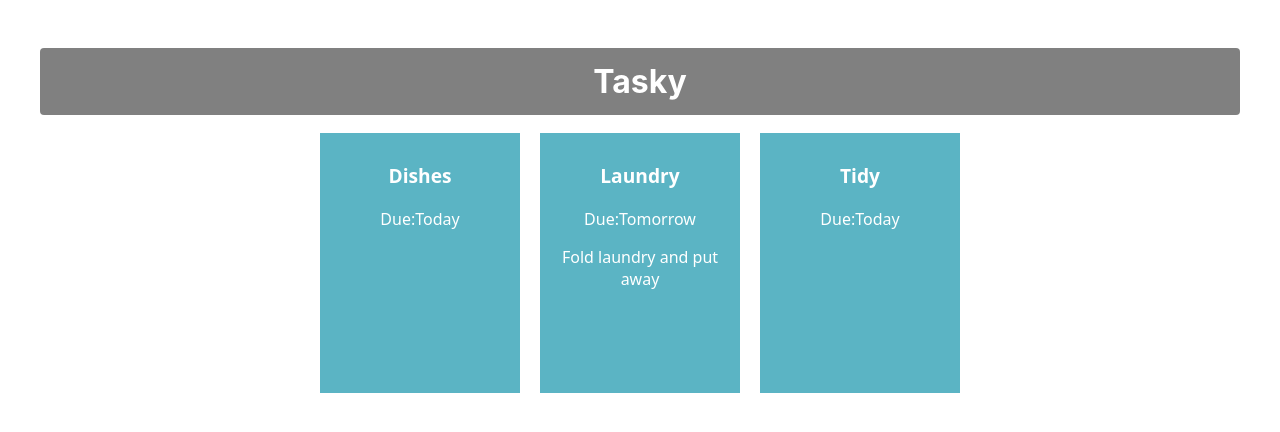
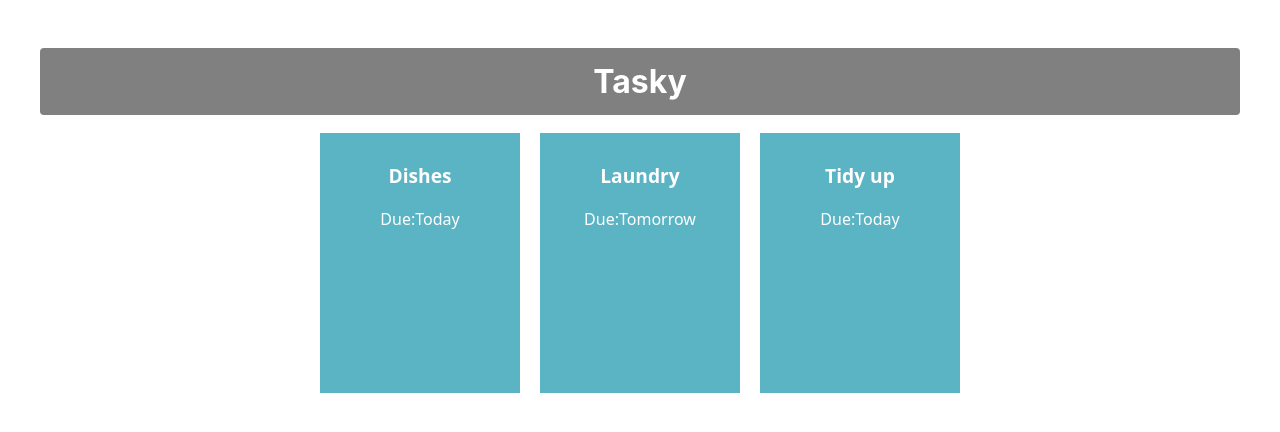
Before and after one commit to HanGRQ/react-basics-lab, a React (Create React App) app in the folder tasky/: page / in a window 1280 px wide. Shown: the top 432 px of the page. Built offline with nearby package versions, Linux system fonts and the light colour scheme.

Commit message:
Added task state

```diff
--- a/tasky/src/App.js
+++ b/tasky/src/App.js
@@ -1,15 +1,23 @@
 import './App.css';
 import Task from './components/Task';
+import React, { useState } from 'react';
 
 function App() {
+
+  const [ taskState, setTaskState ] = useState({
+    tasks: [
+      { title:"Dishes", description: "Empty dishwasher", deadline: "Today" },
+      { title: "Laundry", description: "Fold clothes and put away", deadline: "Tomorrow" },
+      { title: "Tidy up", deadline: "Today" }
+    ]
+  });
+
   return (
     <div className="container">
       <h1>Tasky</h1>
-      <Task title="Dishes" deadline="Today" />
-      <Task title="Laundry" deadline="Tomorrow" >
-          Fold laundry and put away
-      </Task>
-      <Task title="Tidy" deadline="Today" />
+      <Task title={taskState.tasks[0].title} deadline={taskState.tasks[0].deadline} description={taskState.tasks[0].description} />
+      <Task title={taskState.tasks[1].title} deadline={taskState.tasks[1].deadline} description={taskState.tasks[1].description} />
+      <Task title={taskState.tasks[2].title} deadline={taskState.tasks[2].deadline} description={taskState.tasks[2].description} />
     </div>
   );
 }
```
